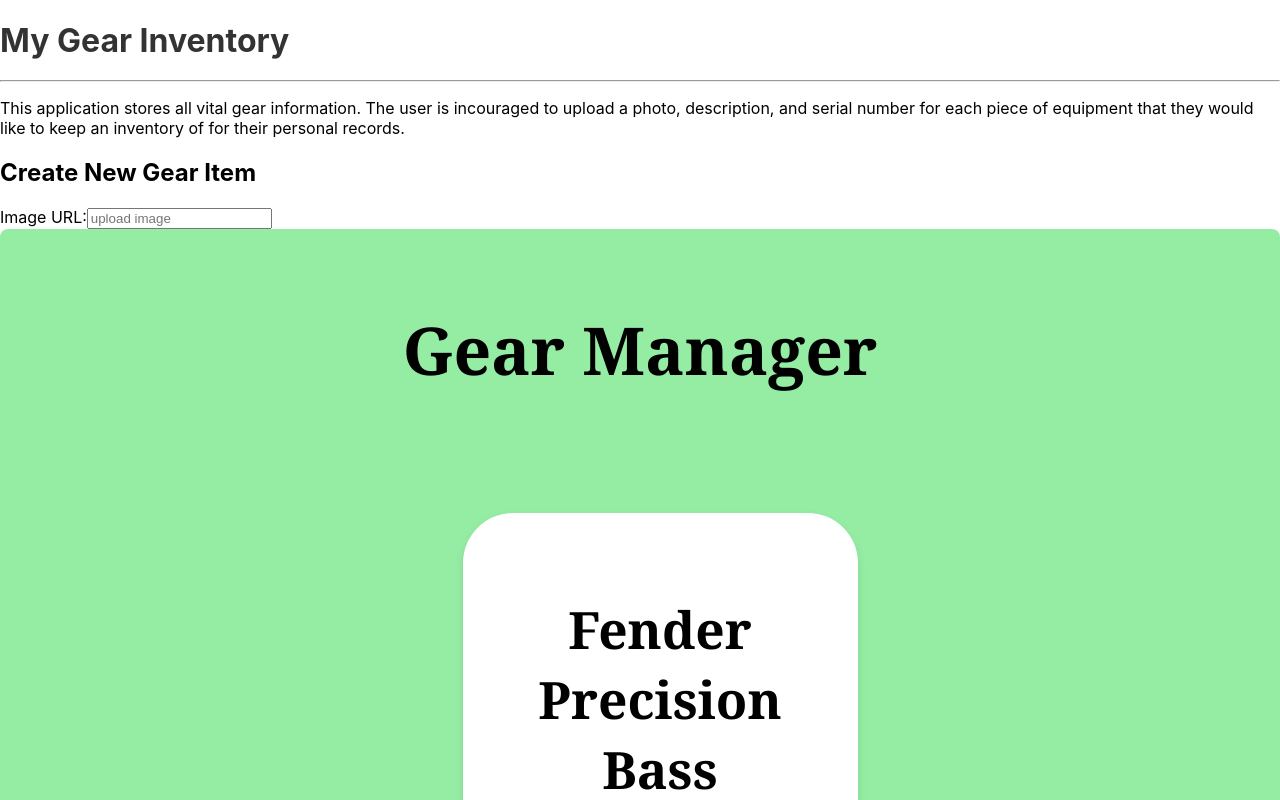
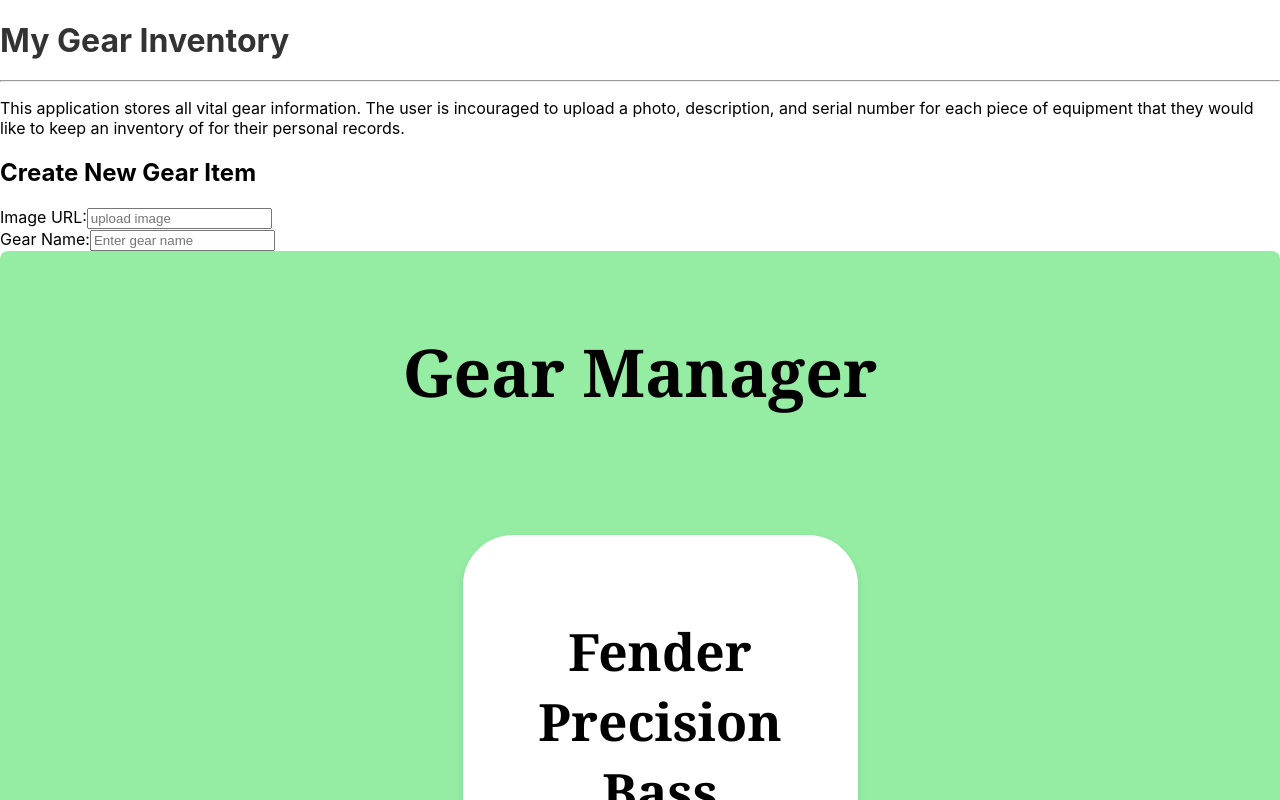
Before and after one commit to VanillaBean79/Gear-App, a React (Create React App) app: page / in a window 1280 px wide. Shown: the top 800 px of the page. Built offline with nearby package versions, Linux system fonts and the light colour scheme; data requests are answered from the project's data file.

Commit message:
Gear Name added to GearForm and rendered to DOM

```diff
--- a/src/Components/GearForm.js
+++ b/src/Components/GearForm.js
@@ -67,6 +67,19 @@
                         placeholder="upload image"
                         />
                 </div>
+
+                <div className="form-group">
+                    <label htmlFor="name">Gear Name:</label>
+                    <input
+                        type="text"
+                        id="name"
+                        name="name"
+                        value={formData.name}
+                        onChange={handleChange}
+                        placeholder="Enter gear name"
+                        />
+
+                </div>
             </form>
 
         </div>
```
